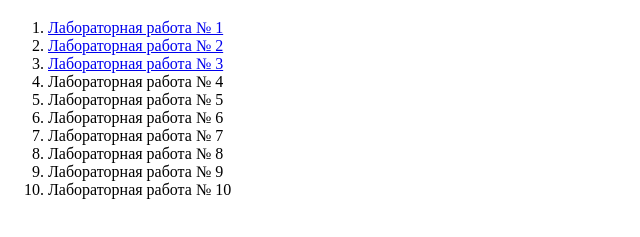
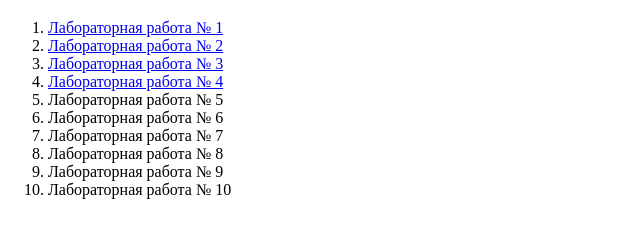
Before and after one commit to annamakarrenko/Makarenko-web-dev-2025-1, a plain HTML site: page index.html in a window 1280 px wide. Shown: the part 61-298 px from the top of the page, without its empty margins (0-640 px from the left). Drawn offline with Linux system fonts and the light colour scheme.

Commit message:
complete lab4

```diff
--- a/index.html
+++ b/index.html
@@ -8,7 +8,7 @@
         <li><a href="lab1/index.html">Лабораторная работа № 1</a></li>
         <li><a href="lab2/index.html">Лабораторная работа № 2</a></li>
         <li><a href="lab2/index.html#order-form">Лабораторная работа № 3</a></li>
-        <li>Лабораторная работа № 4</li>
+        <li><a href="lab4/index.html">Лабораторная работа № 4</a></li>
         <li>Лабораторная работа № 5</li>
         <li>Лабораторная работа № 6</li>
         <li>Лабораторная работа № 7</li>
```
